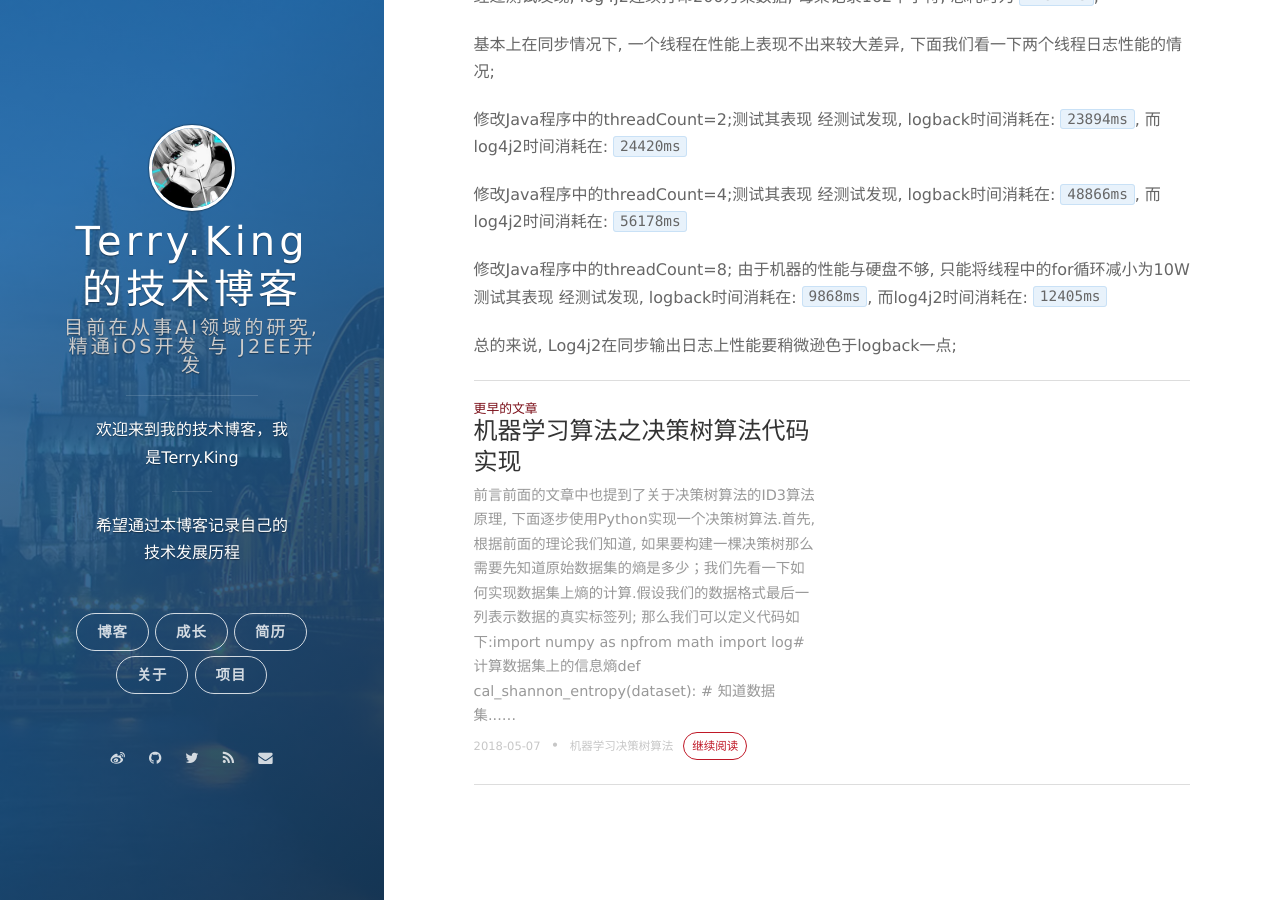
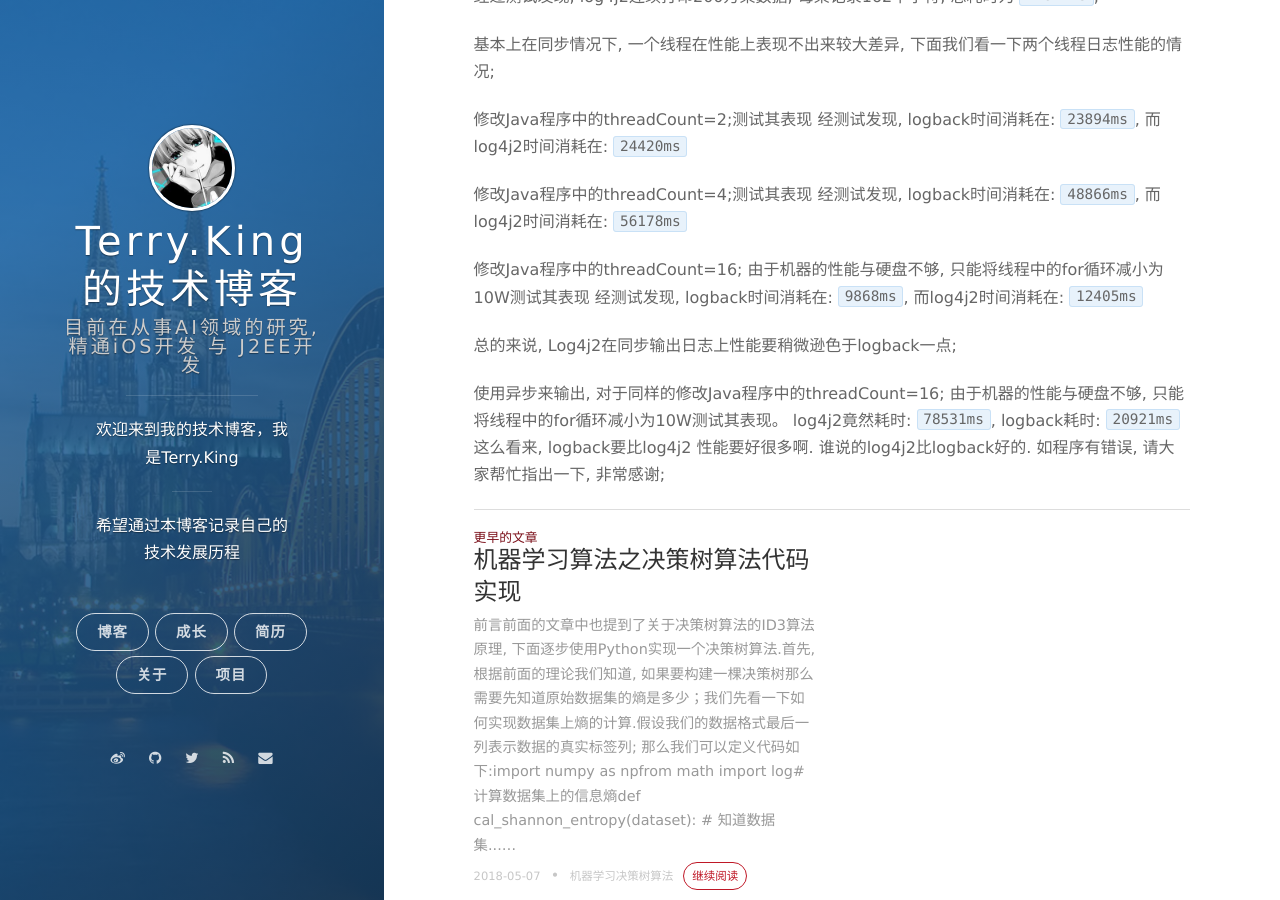
Before and after one commit to terryKing1992/terryKing1992.github.io, a Jekyll site: the page built from _posts/2018-08-23-log4j-log4j2-logback-performance-vs.md, in a window 1280 px wide and 900 px high, scrolled down 5788 px. Built offline with Jekyll 4.4.1, drawn with Linux system fonts in a browser that asks for light colours; nearby versions of some CDN libraries; comment, search, counter and statistics services are not loaded.

Commit message:
logback 与 log4j性能对比

````diff
--- a/_posts/2018-08-23-log4j-log4j2-logback-performance-vs.md
+++ b/_posts/2018-08-23-log4j-log4j2-logback-performance-vs.md
@@ -289,7 +289,10 @@ public class HelloWorldController {
 修改Java程序中的threadCount=4;测试其表现
 经测试发现, logback时间消耗在: ```48866ms```, 而log4j2时间消耗在: ```56178ms```
 
-修改Java程序中的threadCount=8; 由于机器的性能与硬盘不够, 只能将线程中的for循环减小为10W测试其表现
+修改Java程序中的threadCount=16; 由于机器的性能与硬盘不够, 只能将线程中的for循环减小为10W测试其表现
 经测试发现, logback时间消耗在: ```9868ms```, 而log4j2时间消耗在: ```12405ms```
 
 总的来说, Log4j2在同步输出日志上性能要稍微逊色于logback一点;
+
+
+使用异步来输出, 对于同样的修改Java程序中的threadCount=16; 由于机器的性能与硬盘不够, 只能将线程中的for循环减小为10W测试其表现。 log4j2竟然耗时: ```78531ms```, logback耗时: ```20921ms``` 这么看来, logback要比log4j2 性能要好很多啊. 谁说的log4j2比logback好的. 如程序有错误, 请大家帮忙指出一下, 非常感谢;
````
